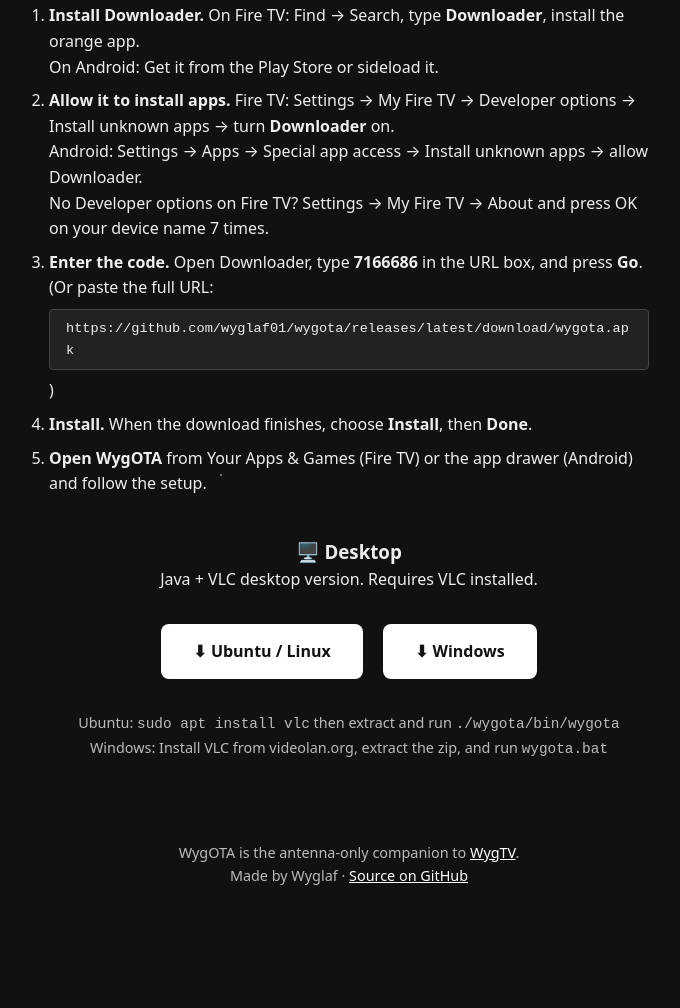
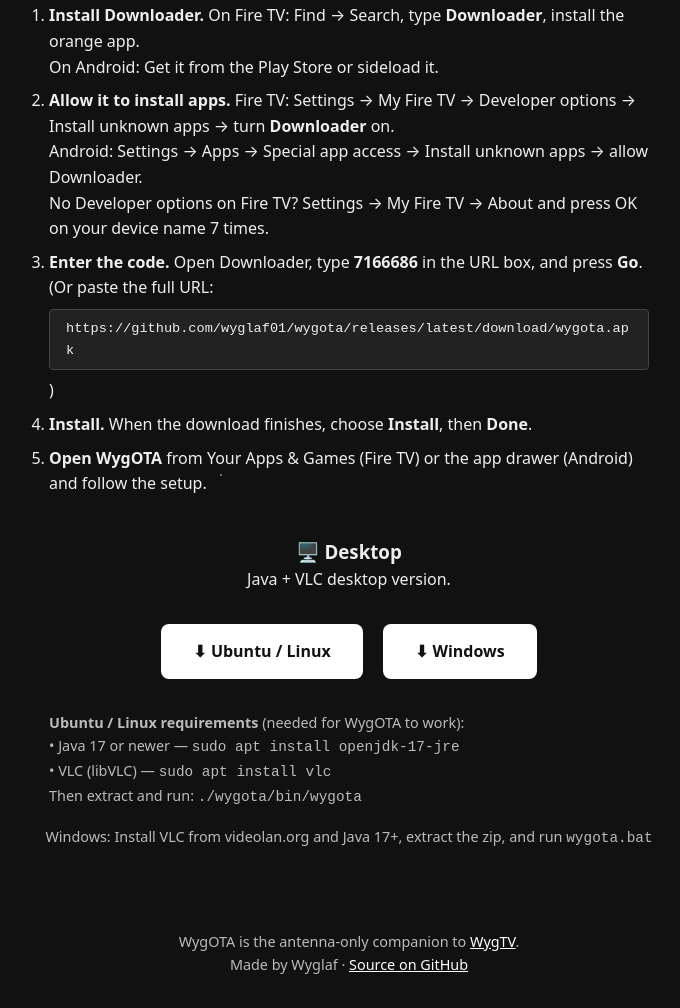
Before and after one commit to wyglaf01/wygota, a plain HTML site: page docs/index.html in a window 1280 px wide. Shown: the part 1685-2693 px from the top of the page, without its empty margins (291-971 px from the left). Before the commit the page ends 2604 px from the top, so only its background shows below. Drawn offline with Linux system fonts and the light colour scheme.

Commit message:
Add Ubuntu requirements: Java 17+ and VLC

```diff
--- a/docs/index.html
+++ b/docs/index.html
@@ -207,7 +207,7 @@
     </ol>
 
     <h3 style="margin-top: 2.5rem;">🖥️ Desktop</h3>
-    <p>Java + VLC desktop version. Requires VLC installed.</p>
+    <p>Java + VLC desktop version.</p>
     <div style="margin: 1.5rem 0;">
       <a class="btn" href="https://github.com/wyglaf01/wygota/releases/latest/download/wygota-ubuntu.tar.gz" target="_blank">
         ⬇ Ubuntu / Linux
@@ -216,9 +216,14 @@
         ⬇ Windows
       </a>
     </div>
+    <p style="font-size: 0.9rem; color: var(--muted); text-align: left; max-width: 600px; margin: 1rem auto;">
+      <strong>Ubuntu / Linux requirements</strong> (needed for WygOTA to work):<br>
+      • Java 17 or newer — <code>sudo apt install openjdk-17-jre</code><br>
+      • VLC (libVLC) — <code>sudo apt install vlc</code><br>
+      Then extract and run: <code>./wygota/bin/wygota</code>
+    </p>
     <p style="font-size: 0.9rem; color: var(--muted);">
-      Ubuntu: <code>sudo apt install vlc</code> then extract and run <code>./wygota/bin/wygota</code><br>
-      Windows: Install VLC from videolan.org, extract the zip, and run <code>wygota.bat</code>
+      Windows: Install VLC from videolan.org and Java 17+, extract the zip, and run <code>wygota.bat</code>
     </p>
   </section>
 
```
